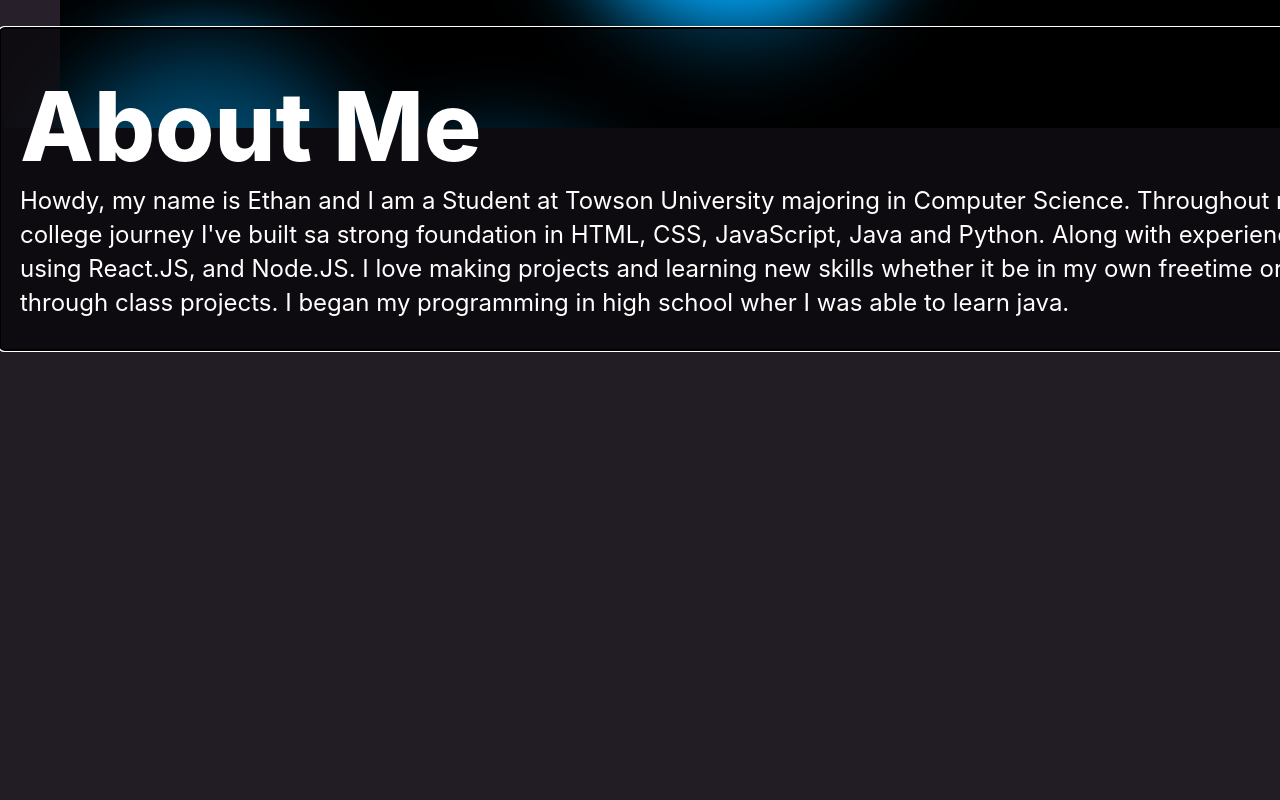
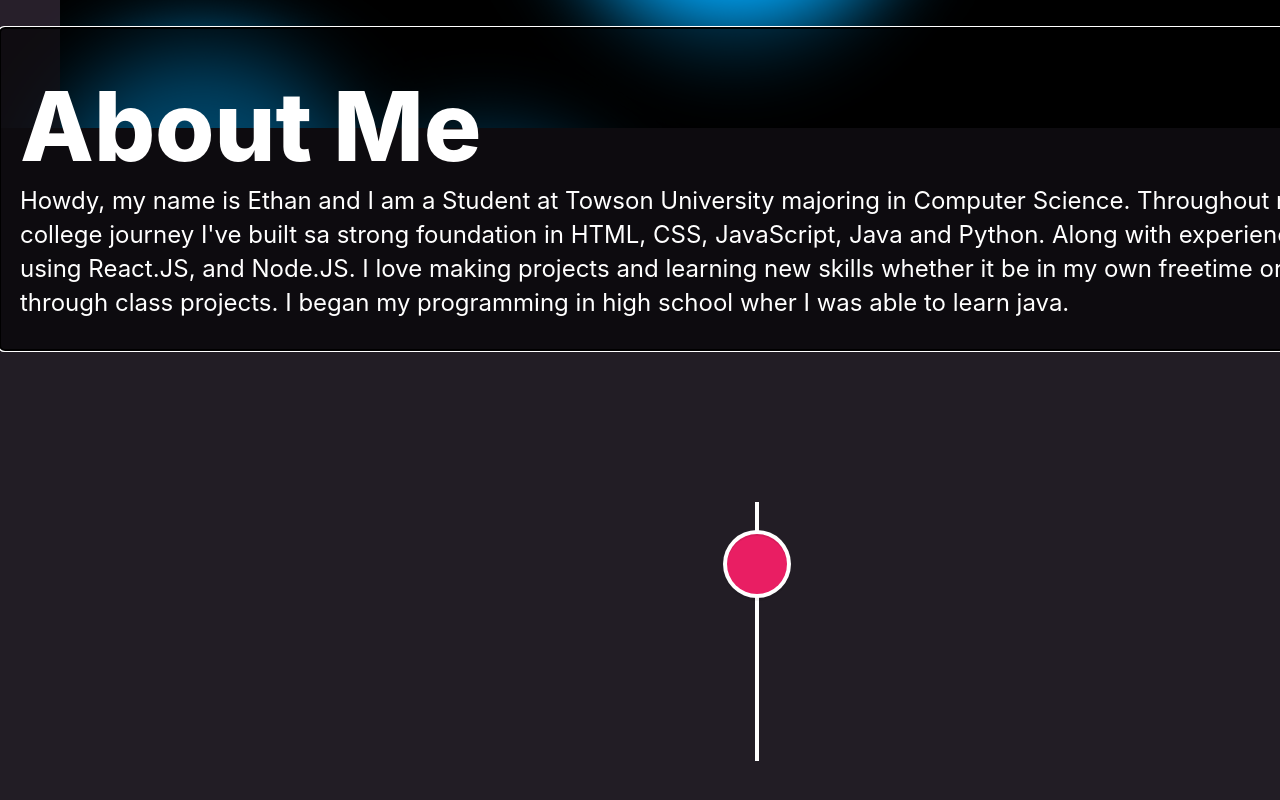
Before and after one commit to edobbin/edobbi.co-2.0, a React (Create React App) app: page / in a window 1280 px wide. Shown: the part 672-1472 px from the top of the page. Before the commit the page ends 1302 px from the top, so only its background shows below. Built offline with nearby package versions, Linux system fonts and the light colour scheme.

Commit message:
Experience Section Started

```diff
--- a/package.json
+++ b/package.json
@@ -21,6 +21,7 @@
     "react-scripts": "5.0.1",
     "react-simple-typewriter": "^5.0.1",
     "react-typing-effect": "^2.0.5",
+    "react-vertical-timeline-component": "^3.5.3",
     "typewriter-effect": "^2.21.0",
     "web-vitals": "^2.1.4"
   },
@@ -49,6 +50,6 @@
     ]
   },
   "devDependencies": {
-    "react-router-dom": "^6.21.1"
+    "react-router-dom": "^6.30.1"
   }
 }
--- a/src/App.js
+++ b/src/App.js
@@ -3,7 +3,9 @@ import Nav from './components/Navbar/navbar.js'
 import Home from './components/sections/home/home.js'
 import About from './components/sections/about/about.js'
 import Background from './components/background/background.jsx';
+import { Experience } from './components/Experience/Experience.js';
 import './master.css'
+
 function App() {
   return (
     <div className="App">
@@ -13,7 +15,7 @@ function App() {
     <Background />
     <Home/>
     <About />
-
+    <Experience />
 
     </div>
     </div>
--- /dev/null
+++ b/src/components/Experience/Experience.js
@@ -0,0 +1,27 @@
+import React from 'react'
+import { VerticalTimeline, VerticalTimelineElement }  from 'react-vertical-timeline-component';
+import 'react-vertical-timeline-component/style.min.css';
+
+export const Experience = () => {
+  return (
+    <div>
+        <VerticalTimeline>
+
+             <VerticalTimelineElement
+    className="vertical-timeline-element--education"
+    date="2002 - 2006"
+    iconStyle={{ background: 'rgb(233, 30, 99)', color: '#fff' }}
+
+  >
+    <h3 className="vertical-timeline-element-title">Bachelor of Science in Interactive Digital Media Visual Imaging</h3>
+    <h4 className="vertical-timeline-element-subtitle">Bachelor Degree</h4>
+    <p>
+      Creative Direction, Visual Design
+    </p>
+  </VerticalTimelineElement>
+
+        </VerticalTimeline>
+
+    </div>
+  )
+}
--- a/src/components/Navbar/navData.js
+++ b/src/components/Navbar/navData.js
@@ -9,13 +9,13 @@ export const navData = [
         id: 0,
         icon: <HomeIcon/>,
         text: "Home",
-        link: "/"
+        link: "/home"
     },
     {
         id: 1,
         icon: <About/>,
         text: "About",
-        link: ""
+        link: "/about"
     },
     {
         id: 2,
--- a/src/components/Navbar/navbar.js
+++ b/src/components/Navbar/navbar.js
@@ -1,5 +1,6 @@
 import React, { useEffect, useState } from 'react';
 import { navData } from "./navData"
+import { Link } from "react-router-dom"
 import './navbar.css'
 
 
@@ -30,7 +31,7 @@ const Navbar = () => {
     {navData.map(item =>{
       return <div key={item.id}>
 
-        <a href='#section'>{navOpen ? item.text : item.icon}</a>
+        <a href={item.link}>{navOpen ? item.text : item.icon}</a>
       </div>
     })}
     </div>
--- a/src/components/sections/about/about.css
+++ b/src/components/sections/about/about.css
@@ -2,6 +2,7 @@
     box-sizing: border-box;
     margin: 0;
     padding: 0;
+
 }
 .containerA{
     margin-top: 0%;
@@ -9,9 +10,11 @@
     right: auto;
     justify-content: space-around;
     display: flex;
+    align-items: stretch;
     outline: auto;
     border-radius: 5px;
     background-color: rgba(0, 0, 0, 0.596);
+
 }
 .title h2{
     color: rgb(255, 255, 255);
--- a/src/index.js
+++ b/src/index.js
@@ -2,13 +2,15 @@ import React from 'react';
 import ReactDOM from 'react-dom/client';
 import './index.css';
 import App from './App';
+import { BrowserRouter } from 'react-router-dom';
 import reportWebVitals from './reportWebVitals';
 
 const root = ReactDOM.createRoot(document.getElementById('root'));
 root.render(
   <React.StrictMode>
+    <BrowserRouter>
     <App />
-
+    </BrowserRouter>
   </React.StrictMode>
 );
 
```
Also changed, not shown: src/components/ProfileCard/ProfileCard.js (+0 -13 lines), 1 other file (tests, documents, lock files or other folders).
